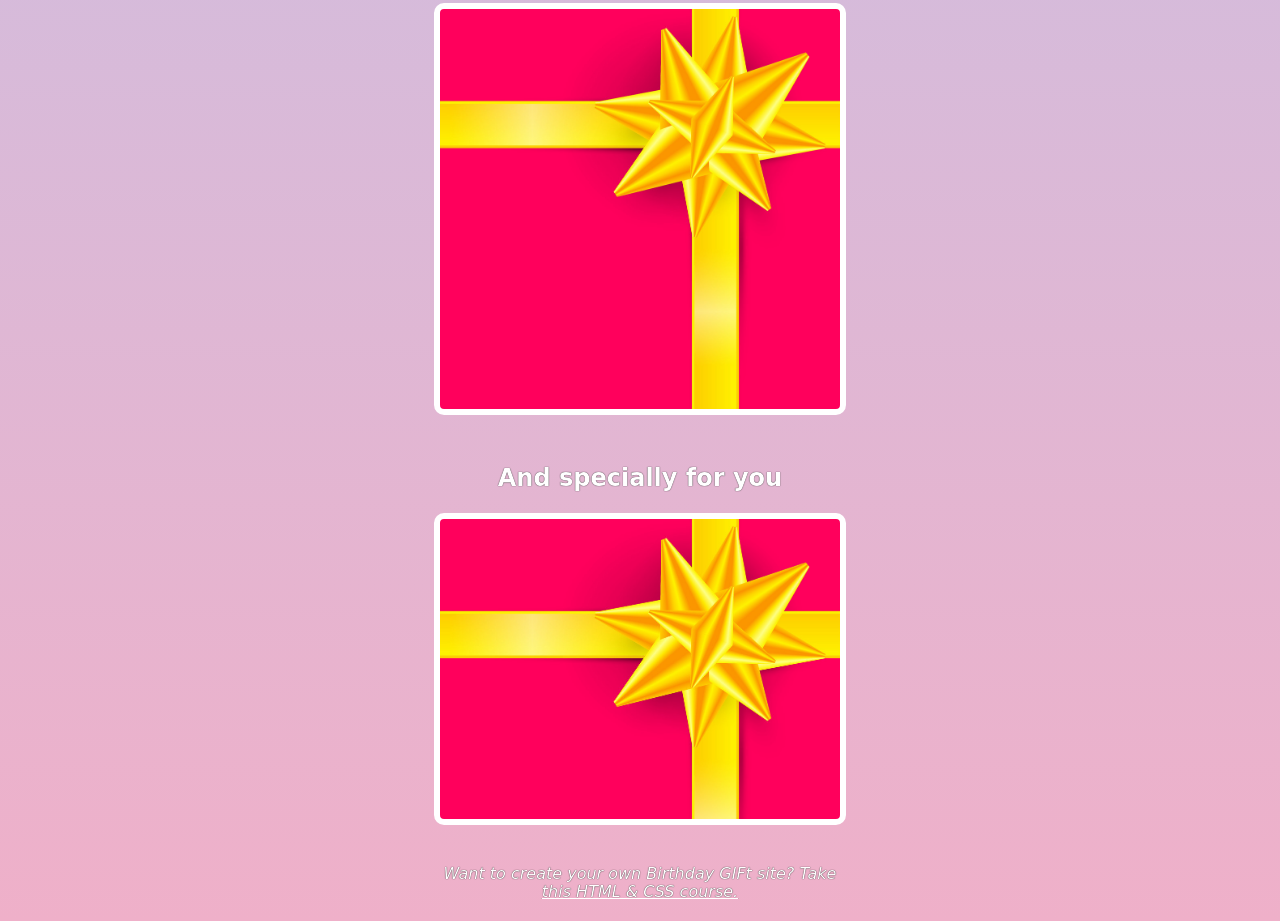
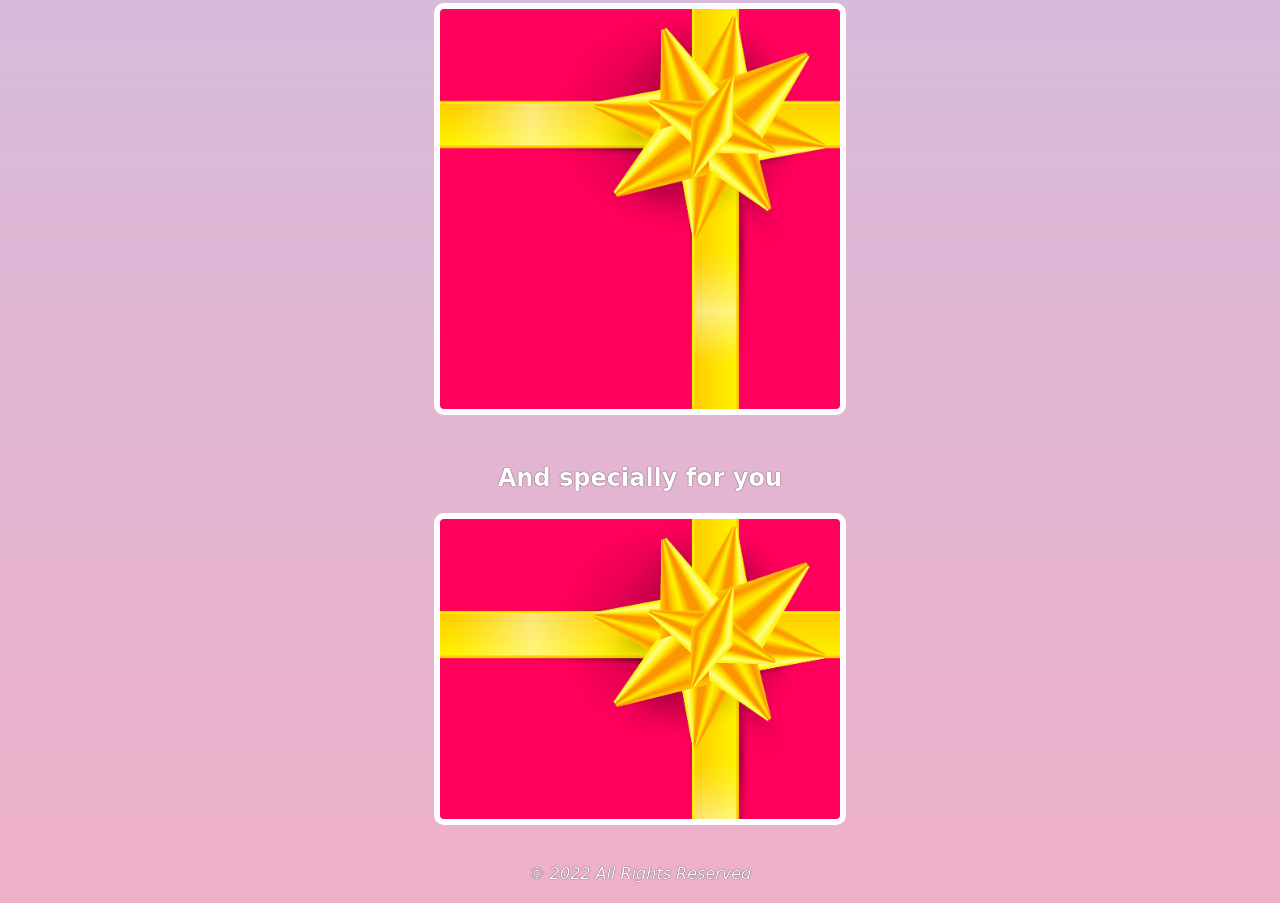
Before and after one commit to julikhosla/gift, a website built with Vite: page index.html in a window 1280 px wide. Shown: the part 1950-2871 px from the top of the page. Built offline with nearby package versions, Linux system fonts and the light colour scheme; a web font is replaced by a local one.

Commit message:
footer change

```diff
--- a/index.html
+++ b/index.html
@@ -65,11 +65,6 @@
         </div>
 
         <!-- Add the footer here. -->
-        <p id="footer">
-            Want to create your own Birthday GIFt site? Take
-            <a href="https://scrimba.com/learn/htmlandcss" target="_blank"
-                >this HTML & CSS course.</a
-            >
-        </p>
+        <p id="footer">&copy; 2022 All Rights Reserved</p>
     </body>
 </html>
```
